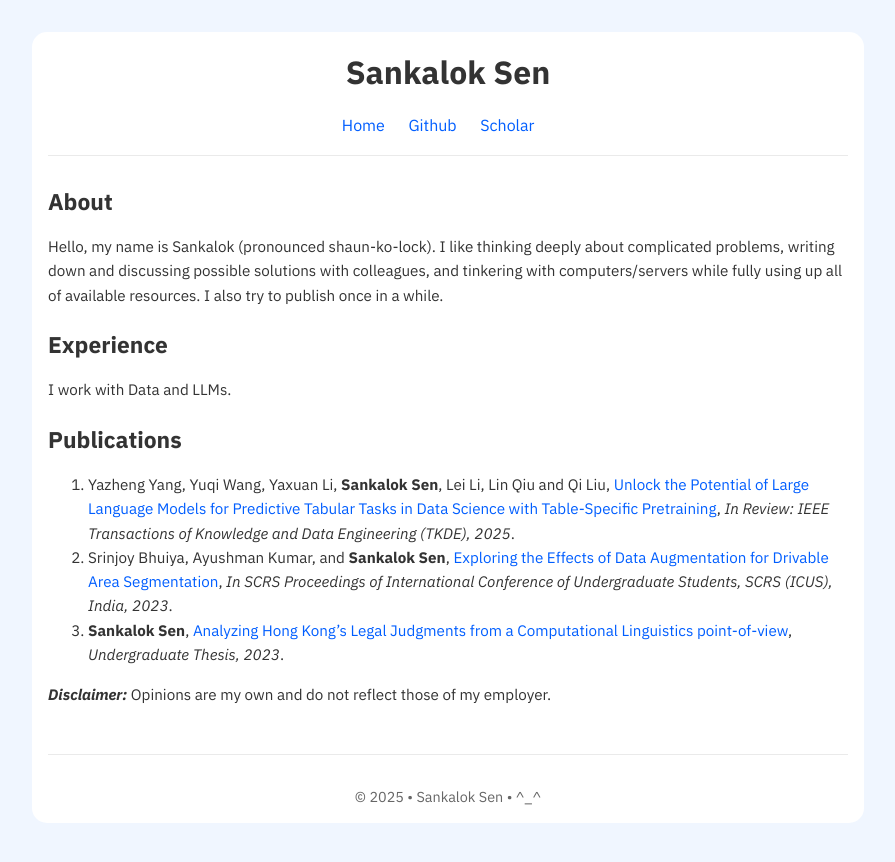
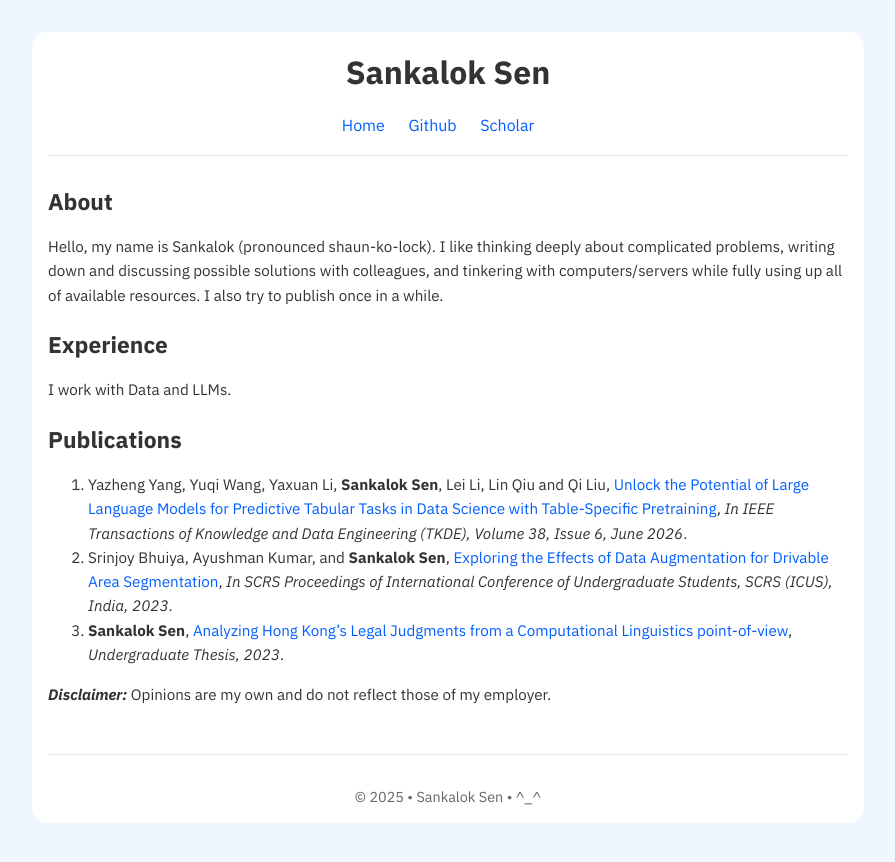
Before and after one commit to sankalok/sankalok.github.io, a Jekyll site: the page built from index.md, in a window 1280 px wide. Shown: the top 862 px of the page, without its empty margins (192-1087 px from the left). Built offline with Jekyll 4.4.1, drawn with Linux system fonts in a browser that asks for light colours.

Commit message:
Revise publication link and details for TKDE paper
Updated publication details for Sankalok Sen's paper.

```diff
--- a/index.md
+++ b/index.md
@@ -15,9 +15,8 @@
 
 <ol>
   <li>
-    Yazheng Yang, Yuqi Wang, Yaxuan Li, <b>Sankalok Sen</b>, Lei Li, Lin Qiu and Qi Liu, <a href='https://arxiv.org/pdf/2403.20208'>Unlock the Potential of Large Language Models for Predictive
-Tabular Tasks in Data Science with Table-Specific Pretraining</a>, <i>In Review: IEEE Transactions of Knowledge and Data Engineering (TKDE),
-2025</i>.
+    Yazheng Yang, Yuqi Wang, Yaxuan Li, <b>Sankalok Sen</b>, Lei Li, Lin Qiu and Qi Liu, <a href='https://ieeexplore.ieee.org/abstract/document/11433012'>Unlock the Potential of Large Language Models for Predictive
+Tabular Tasks in Data Science with Table-Specific Pretraining</a>, <i>In IEEE Transactions of Knowledge and Data Engineering (TKDE), Volume 38, Issue 6, June 2026</i>.
   </li>
   <li>
     Srinjoy Bhuiya, Ayushman Kumar, and <b>Sankalok Sen</b>, <a href='https://arxiv.org/pdf/2208.03437'>Exploring the Effects of Data Augmentation for Drivable Area Segmentation</a>, <i>In SCRS
```
